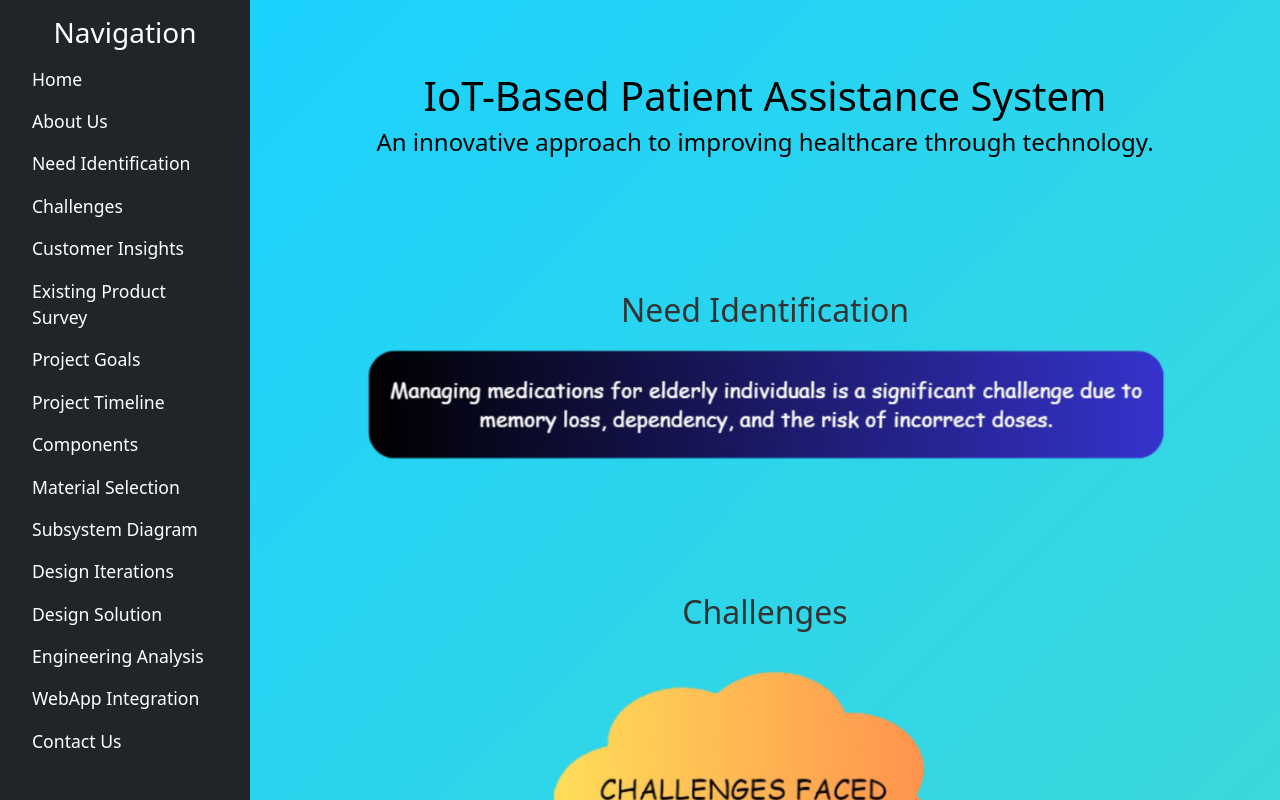
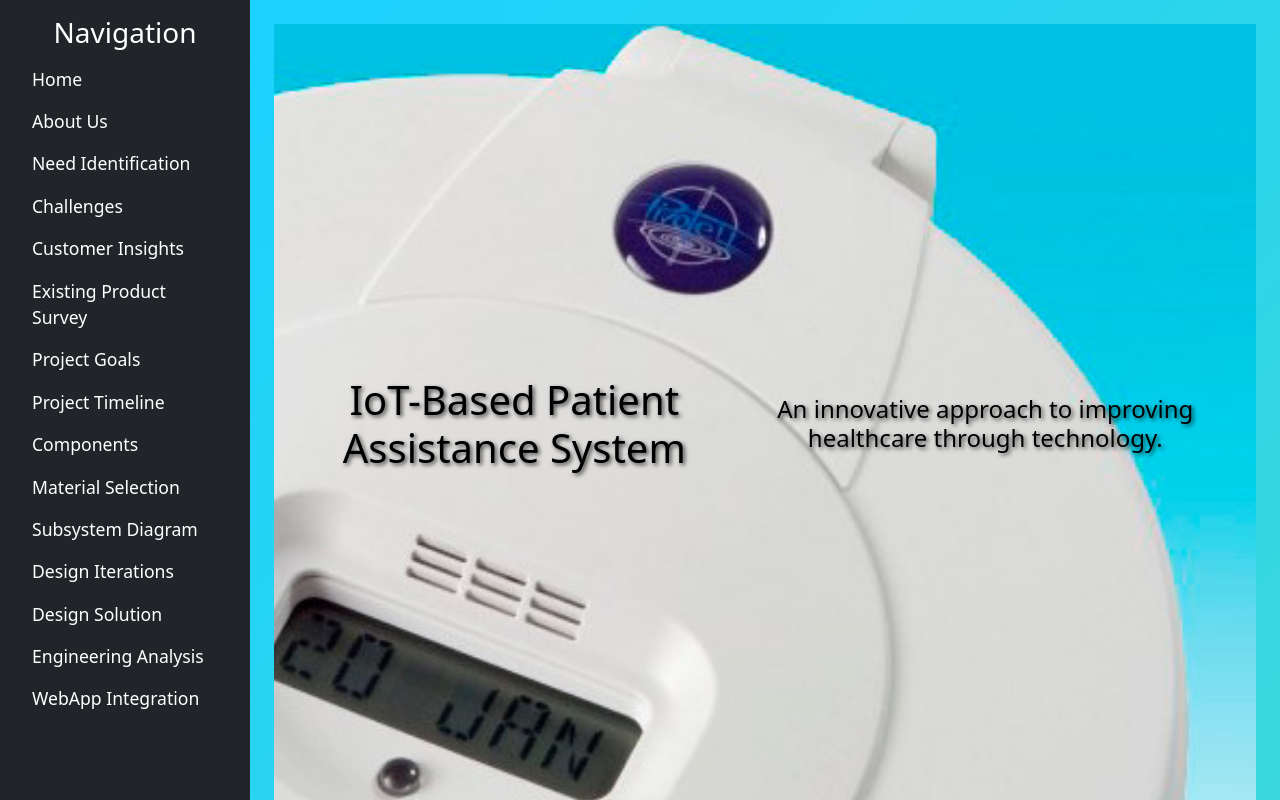
Before and after one commit to AnmayaPanda/patientassistant_website_firstdraft, a plain HTML site: page index.html in a window 1280 px wide. Shown: the top 800 px of the page. Drawn offline with nearby package versions, Linux system fonts and the light colour scheme.

Commit message:
Updated Navbar styles and added new sections

```diff
--- a/index.html
+++ b/index.html
@@ -30,7 +30,6 @@
                 <li class="nav-item"><a href="#solution" class="nav-link text-white" data-aos="fade-right" data-aos-delay="1200">Design Solution</a></li>
                 <li class="nav-item"><a href="#analysis" class="nav-link text-white" data-aos="fade-right" data-aos-delay="1300">Engineering Analysis</a></li>
                 <li class="nav-item"><a href="#webapp" class="nav-link text-white" data-aos="fade-right" data-aos-delay="1400">WebApp Integration</a></li>
-                <li class="nav-item"><a href="#contact" class="nav-link text-white" data-aos="fade-right" data-aos-delay="1500">Contact Us</a></li>
             </ul>
         </nav>
 
@@ -124,7 +123,7 @@
             <section id="analysis" class="py-5">
                 <h2 data-aos="flip-down">Engineering Analysis</h2>
                 <p data-aos="flip-down" data-aos-delay="200">Stress analysis and power calculations were performed to ensure system reliability and efficiency.</p>
-                <video src="analysis_1" class="img-fluid" alt="Engineering Analysis" data-aos="zoom-out" data-aos-delay="200">
+                <img src="engg_analysis.png" class="img-fluid" alt="Final Design" data-aos="zoom-out" data-aos-delay="200">
             </section>
 
             <!-- WebApp Integration -->
--- a/styles.css
+++ b/styles.css
@@ -43,3 +43,23 @@ img {
 ul {
     font-size: 1.1rem;
 }
+
+/* Home Section Background */
+/* Home Section Background */
+#home {
+    background: url('banner1.jpg') no-repeat right center; /* Align image on the right */
+    background-size: cover; /* Cover the entire section */
+    background-attachment: fixed; /* Optional: Adds a parallax effect */
+    background-color: #f8f9fa; /* Fallback background color */
+    height: 100vh; /* Set section height to fill the viewport */
+    display: flex; /* Align content vertically */
+    align-items: center; /* Center content vertically */
+    text-align: left; /* Align text to the left */
+    padding: 20px;
+}
+
+#home h1, #home h4 {
+    color: rgb(0, 0, 0); /* Adjust text color for visibility */
+    text-shadow: 2px 2px 4px rgba(0, 0, 0, 0.7); /* Add shadow for better readability */
+    margin: 0;
+}
```
Also changed, not shown: background.png, banner1.jpg (added), engg_analysis.png (added).
